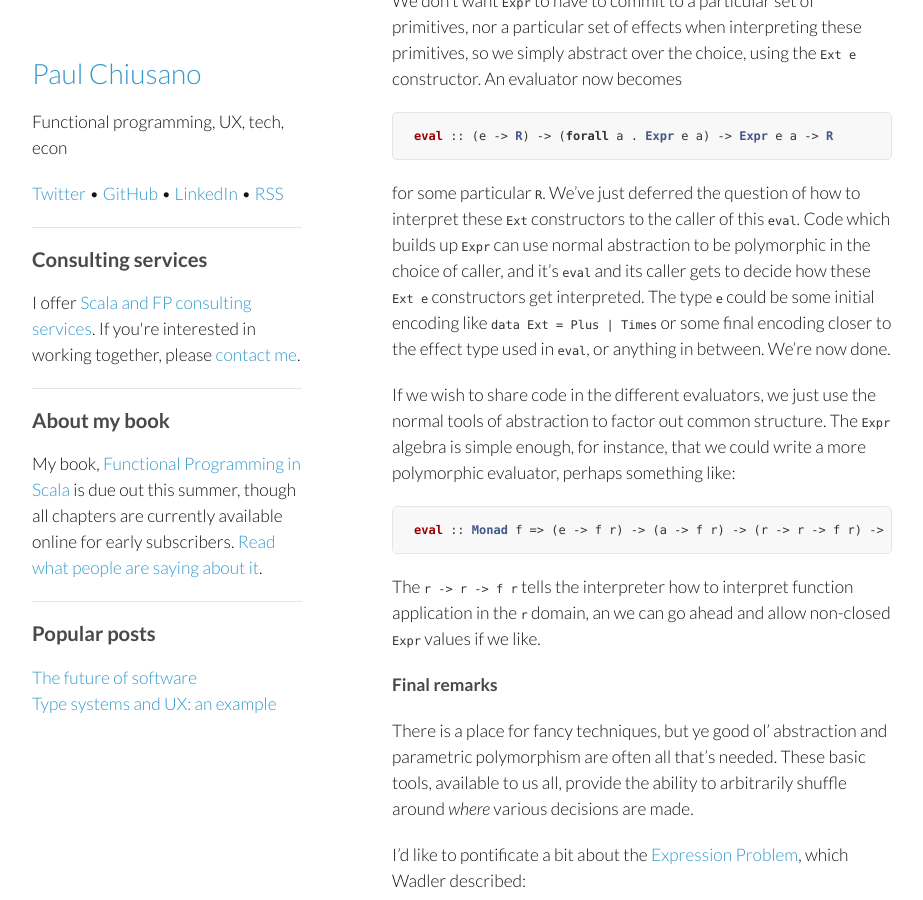
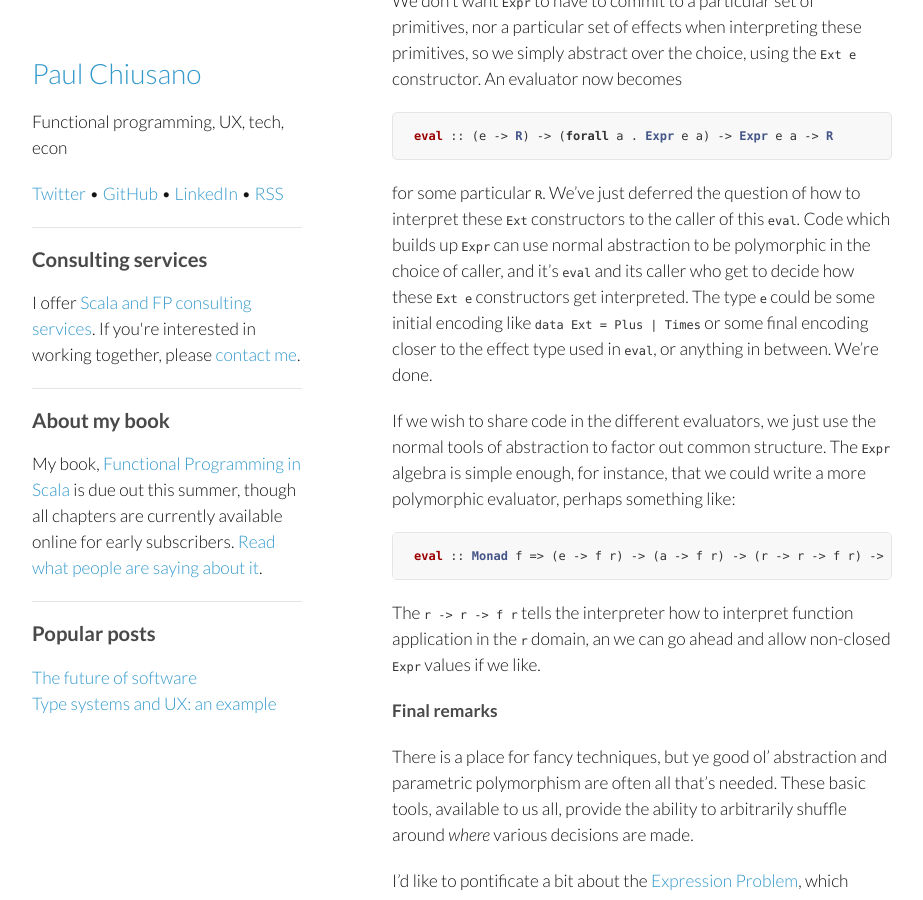
Before and after one commit to pchiusano/pchiusano.github.io, a Jekyll site: the page built from _posts/2014-06-12-extensible-dsls.markdown, in a window 1280 px wide and 900 px high, scrolled down 2737 px. Shown: the whole window, without its empty margins (178-1101 px from the left). Built offline with Jekyll 4.4.1, drawn with Linux system fonts in a browser that asks for light colours; comment, search, counter and statistics services are not loaded.

Commit message:
Update 2014-06-12-extensible-dsls.markdown

```diff
--- a/_posts/2014-06-12-extensible-dsls.markdown
+++ b/_posts/2014-06-12-extensible-dsls.markdown
@@ -102,7 +102,7 @@ We don't want `Expr` to have to commit to a particular set of primitives, nor a
 eval :: (e -> R) -> (forall a . Expr e a) -> Expr e a -> R
 ~~~
 
-for some particular `R`. We've just deferred the question of how to interpret these `Ext` constructors to the caller of this `eval`. Code which builds up `Expr` can use normal abstraction to be polymorphic in the choice of caller, and it's `eval` and its caller gets to decide how these `Ext e` constructors get interpreted. The type `e` could be some initial encoding like `data Ext = Plus | Times` or some final encoding closer to the effect type used in `eval`, or anything in between. We're now done.
+for some particular `R`. We've just deferred the question of how to interpret these `Ext` constructors to the caller of this `eval`. Code which builds up `Expr` can use normal abstraction to be polymorphic in the choice of caller, and it's `eval` and its caller who get to decide how these `Ext e` constructors get interpreted. The type `e` could be some initial encoding like `data Ext = Plus | Times` or some final encoding closer to the effect type used in `eval`, or anything in between. We're done.
 
 If we wish to share code in the different evaluators, we just use the normal tools of abstraction to factor out common structure. The `Expr` algebra is simple enough, for instance, that we could write a more polymorphic evaluator, perhaps something like:
 
```
